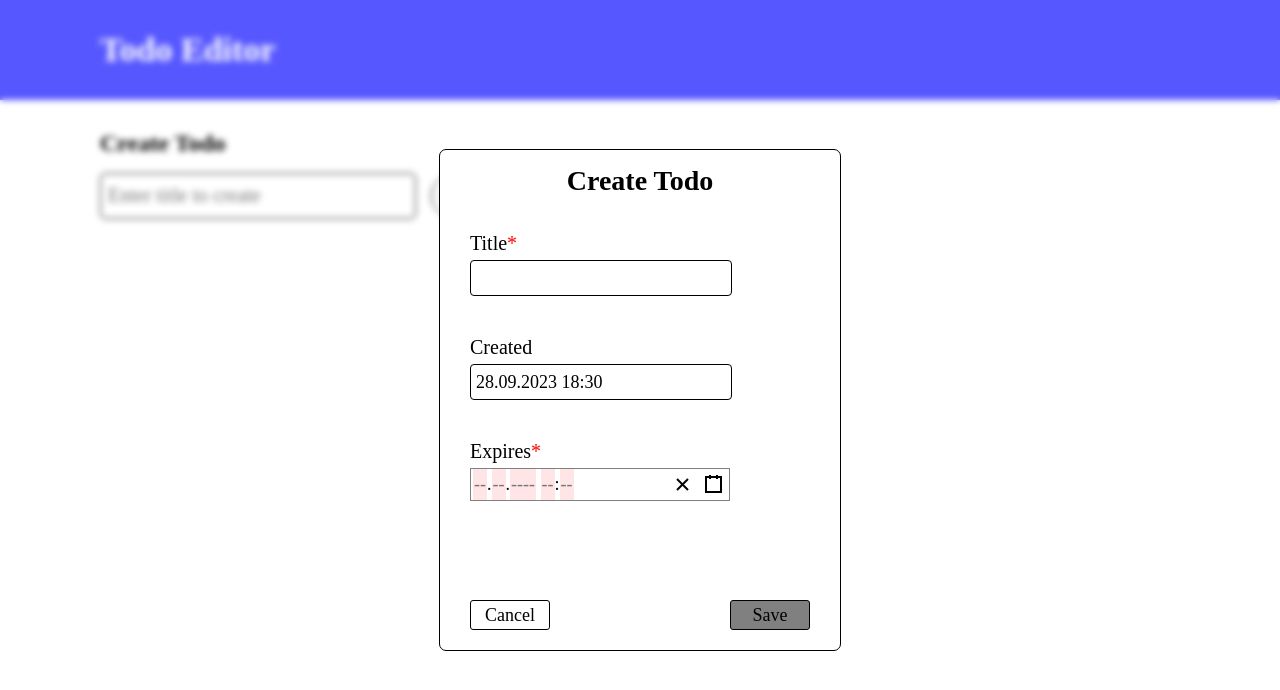
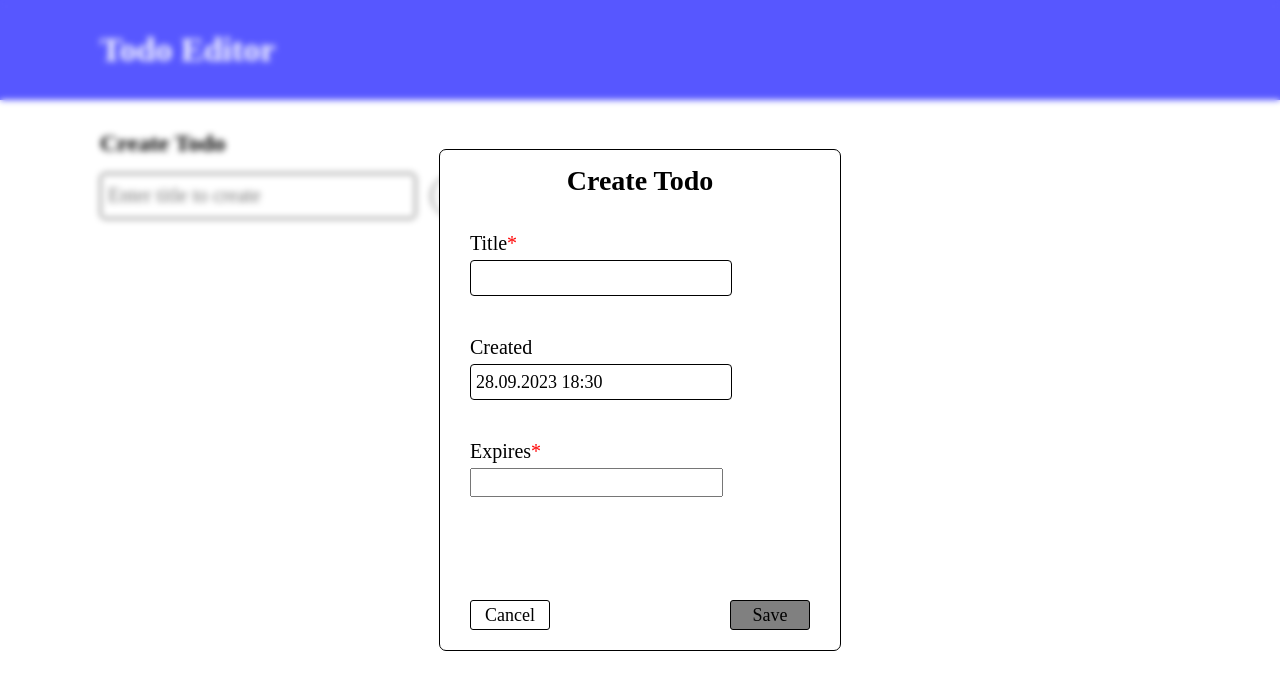
Before and after one commit to No1Nero/Todo-Editor, a React (Create React App) app: page / in a window 1280 px wide. Both pictures are taken after a click on the button 452 px from the left and 195 px from the top of the page. Shown: the top 690 px of the page. Built offline with nearby package versions, Linux system fonts and the light colour scheme.

Commit message:
fix datetime logic

```diff
--- a/package.json
+++ b/package.json
@@ -15,7 +15,7 @@
     "classnames": "^2.3.2",
     "normalize.css": "^8.0.1",
     "react": "^18.2.0",
-    "react-datetime-picker": "^5.5.2",
+    "react-datepicker": "^4.18.0",
     "react-dom": "^18.2.0",
     "react-icons": "^4.11.0",
     "react-redux": "^8.1.2",
@@ -50,5 +50,8 @@
       "last 1 firefox version",
       "last 1 safari version"
     ]
+  },
+  "devDependencies": {
+    "@types/react-datepicker": "^4.15.1"
   }
 }
--- a/src/components/CreateInput/CreateInput.tsx
+++ b/src/components/CreateInput/CreateInput.tsx
@@ -4,6 +4,7 @@ import { ITodo } from "../../models/ITodo";
 import { Dispatch, SetStateAction } from 'react';
 import { formatInputText } from '../../utils/formatInputText';
 import uuid from 'react-uuid';
+import { addOneDay } from '../../utils/timeUtils';
 
 interface CreateInputProps {
     createInputText: string,
@@ -18,13 +19,12 @@ export default function CreateInput({createInputText, onAddTodo, onSetCreateInpu
     const handleSubmit = (e: React.FormEvent<HTMLFormElement>) => {
         e.preventDefault();
         if (createInputText.trim()) {
-            const tomorrowExpirationDate = Date.now() + 1000*60*60*24;
             const obj = {
                 id: uuid(),
                 title: createInputText,
                 status: false,
                 creationDate: new Date().toISOString(),
-                expirationDate: new Date(tomorrowExpirationDate).toISOString(),
+                expirationDate: addOneDay(new Date()).toISOString(),
             };
             onAddTodo(obj);
         }
--- a/src/components/Modal/Modal.tsx
+++ b/src/components/Modal/Modal.tsx
@@ -7,10 +7,9 @@ import uuid from 'react-uuid';
 import { useDispatch } from 'react-redux';
 import { TodoActionTypes } from '../../store/types';
 import { validateSaveButton } from '../../utils/validateSaveButton';
-import DateTimePicker from 'react-datetime-picker';
-import 'react-datetime-picker/dist/DateTimePicker.css';
-import 'react-calendar/dist/Calendar.css';
-import 'react-clock/dist/Clock.css';
+import DatePicker from 'react-datepicker';
+import "react-datepicker/dist/react-datepicker.css";
+import { getMaxDate, getMinDate } from '../../utils/timeFormats';
 
 interface ModalProps {
     createInputText?: string,
@@ -95,7 +94,17 @@ export default function Modal({createInputText, onAddTodo, onSetCreateInputText,
                     </div>
                     <div className={styles.singe_input}>
                         <p className={styles.input_name_req}>Expires</p>
-                        <DateTimePicker value={expires} onChange={setExpires} minDate={new Date()} format='dd.MM.y HH:mm' required className={styles.input_field_expires} />
+                        <DatePicker
+                            selected={expires}
+                            onChange={(date) => setExpires(date)}
+                            dateFormat='dd.MM.yyyy HH:mm'
+                            minDate={new Date()}
+                            showTimeSelect
+                            timeFormat='HH:mm'
+                            timeIntervals={5}
+                            minTime={getMinDate(expires)}
+                            maxTime={getMaxDate(new Date())}
+                        />
                     </div>
                 </div>
                 <div className={styles.button_container}>
--- /dev/null
+++ b/src/utils/timeFormats.ts
@@ -0,0 +1,24 @@
+import { addFiveMinutes, addOneDay, endOfDay, isSameDay, startOfDay } from "./timeUtils";
+
+export const getMinDate = (date: Date | null): Date => {
+    const currentDate = new Date();
+
+    if (!date) {
+        return addFiveMinutes(currentDate);
+    }
+
+    if (isSameDay(date, currentDate)) {
+        return date > addFiveMinutes(currentDate) ? addFiveMinutes(currentDate) : date;
+    }
+
+    if (date > currentDate) {
+        return startOfDay(date);
+    }
+
+    return addFiveMinutes(currentDate);
+}
+
+export const getMaxDate = (date: Date) => {
+    const nextDay = addOneDay(date);
+    return endOfDay(nextDay);
+}
--- /dev/null
+++ b/src/utils/timeUtils.ts
@@ -0,0 +1,23 @@
+export const addFiveMinutes = (date: Date) => {
+    const fiveMins = 5;
+    return new Date(date.setMinutes(date.getMinutes() + fiveMins));
+};
+
+export const isSameDay = (date: Date, currentDate: Date) => {
+    return date.getDate() === currentDate.getDate() &&
+        date.getMonth() === currentDate.getMonth() &&
+        date.getFullYear() === currentDate.getFullYear();
+};
+
+export const startOfDay = (date: Date) => {
+    return new Date(date.toDateString());
+};
+
+export const addOneDay = (date: Date) => {
+    const addDay = 1;
+    return new Date(date.setDate(date.getDate() + addDay));
+};
+
+export const endOfDay = (date: Date) => {
+    return new Date(date.setHours(23, 59, 59, 999));
+};
```
Also changed, not shown: 1 other file (tests, documents, lock files or other folders).
